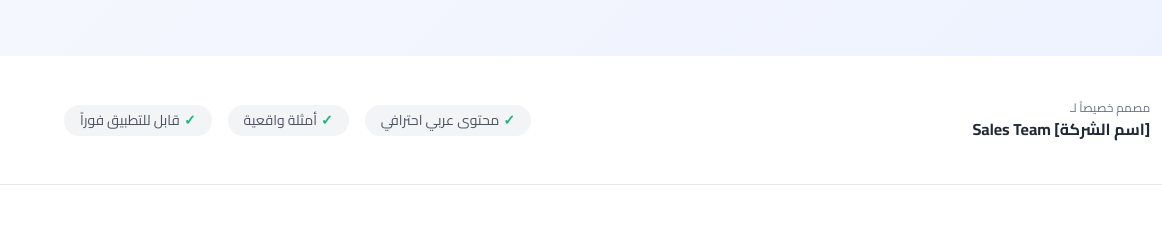
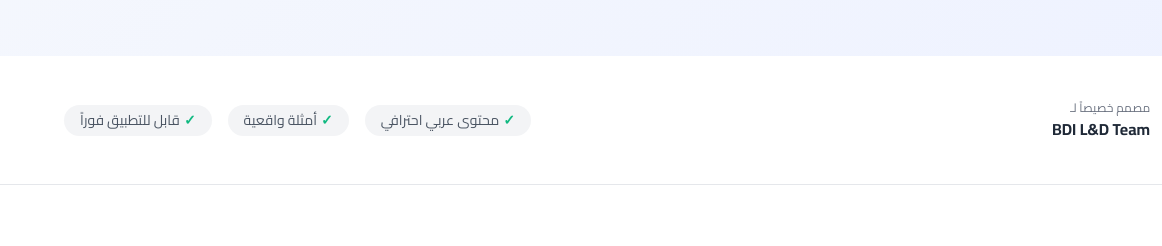
Before and after one commit to galaxythereal/BDI-DISC, a plain HTML site: page index.html in a window 1280 px wide. Shown: the part 863-1109 px from the top of the page, 0-1162 px from the left. Drawn offline with Linux system fonts and the light colour scheme.

Commit message:
Update company name in proof badge section

```diff
--- a/index.html
+++ b/index.html
@@ -121,7 +121,7 @@
                     <span class="company-logo">🏢</span>
                     <div class="proof-text">
                         <span class="proof-label">مصمم خصيصاً لـ</span>
-                        <span class="proof-company">[اسم الشركة] Sales Team</span>
+                        <span class="proof-company"> BDI L&D Team</span>
                     </div>
                 </div>
                 <div class="proof-features">
```
